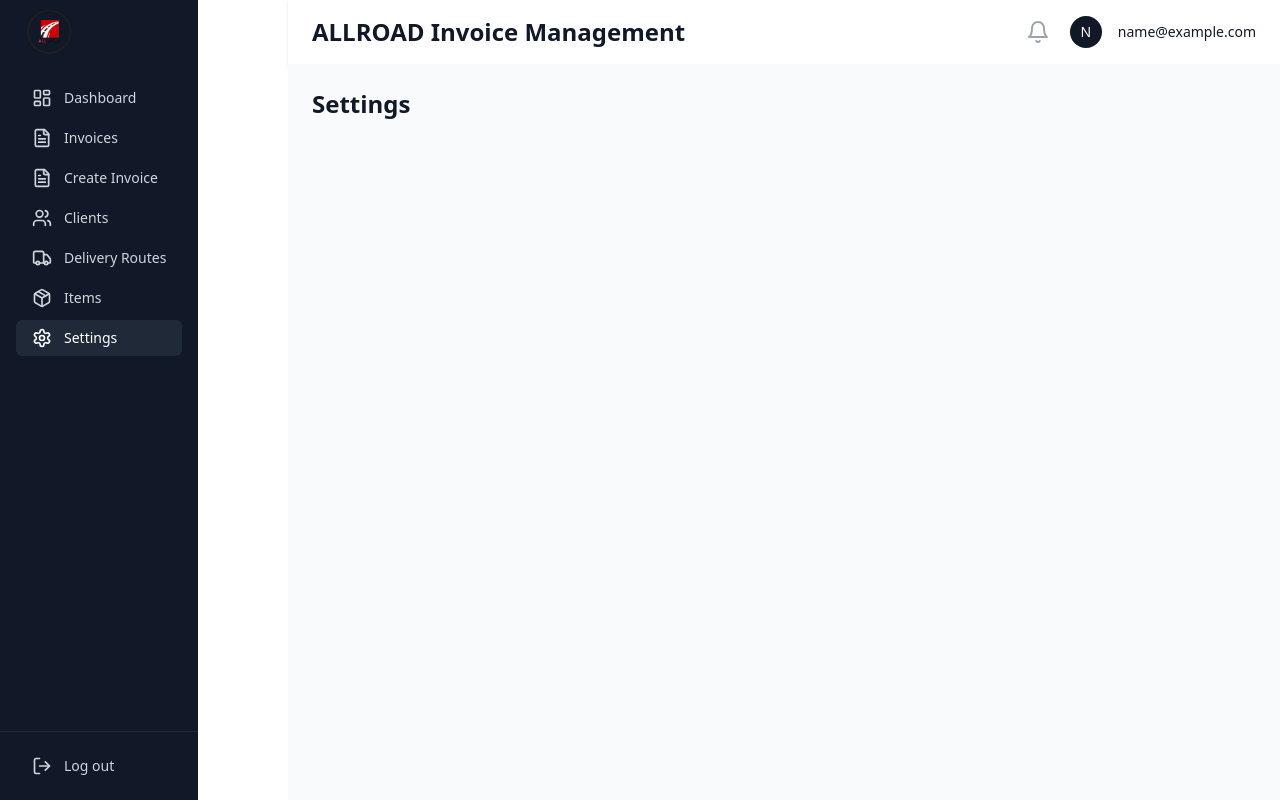
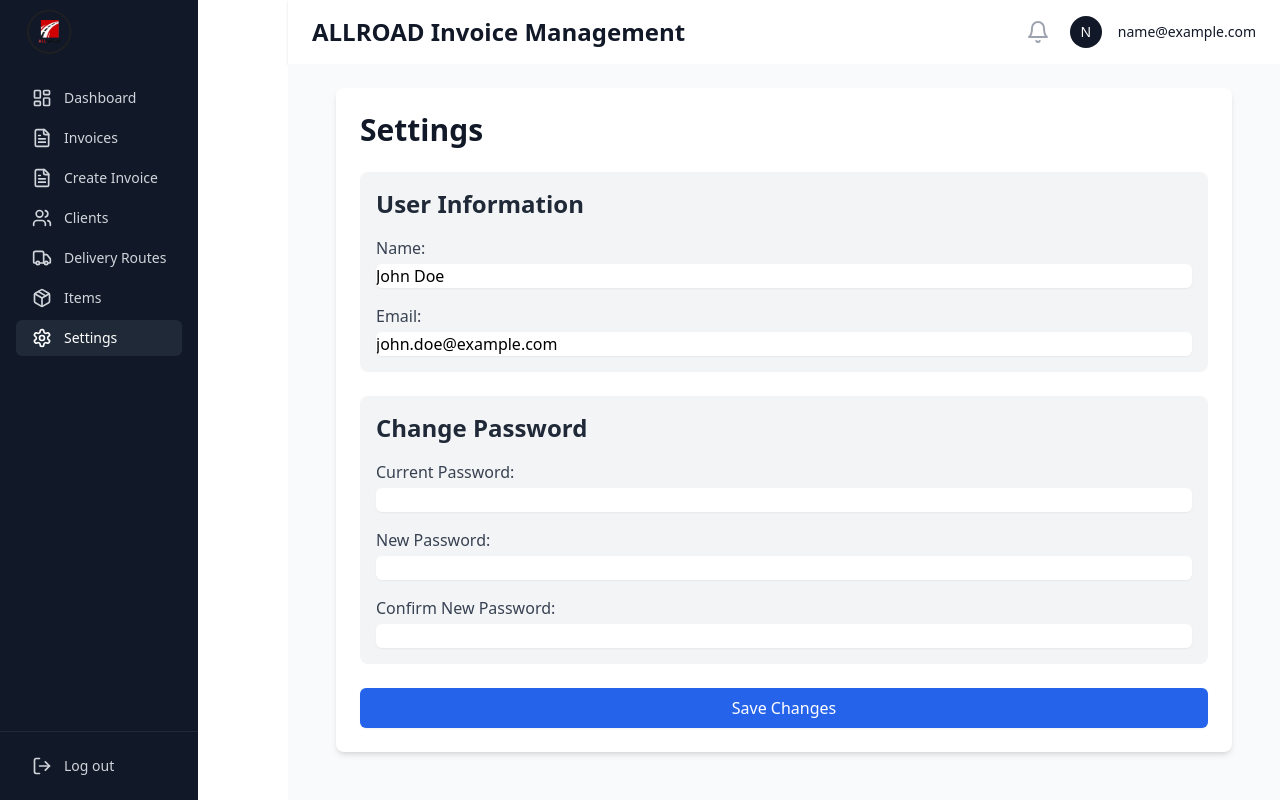
Before and after one commit to BohBOhTN/AllRoad_Invoice, a React (Vite) app in the folder frontend/: page /settings in a window 1280 px wide. Built offline with nearby package versions, Linux system fonts and the light colour scheme; sample sign-in values are in the browser's storage.

Commit message:
Enhance SettingsPage with improved styling and layout

```diff
--- a/frontend/src/pages/SettingsPage.tsx
+++ b/frontend/src/pages/SettingsPage.tsx
@@ -1,10 +1,100 @@
-import React from 'react';
+import React, { useState } from 'react';
 
 export default function SettingsPage() {
+  const [userInfo, setUserInfo] = useState({
+    name: 'John Doe',
+    email: 'john.doe@example.com',
+  });
+
+  const [password, setPassword] = useState({
+    currentPassword: '',
+    newPassword: '',
+    confirmPassword: '',
+  });
+
+  const handleInputChange = (e) => {
+    const { name, value } = e.target;
+    setUserInfo({ ...userInfo, [name]: value });
+  };
+
+  const handlePasswordChange = (e) => {
+    const { name, value } = e.target;
+    setPassword({ ...password, [name]: value });
+  };
+
+  const handleSubmit = (e) => {
+    e.preventDefault();
+    // Handle form submission logic
+  };
+
   return (
-    <div>
-      <h1 className="text-2xl font-semibold text-gray-900">Settings</h1>
-      {/* Add content for Settings page here */}
+    <div className="max-w-4xl mx-auto p-6 bg-white shadow-md rounded-lg">
+      <h1 className="text-3xl font-bold text-gray-900 mb-6">Settings</h1>
+      <form onSubmit={handleSubmit} className="space-y-6">
+        <div className="p-4 bg-gray-100 rounded-lg">
+          <h2 className="text-2xl font-semibold text-gray-800 mb-4">User Information</h2>
+          <div className="space-y-4">
+            <label className="block">
+              <span className="text-gray-700">Name:</span>
+              <input
+                type="text"
+                name="name"
+                value={userInfo.name}
+                onChange={handleInputChange}
+                className="mt-1 block w-full border-gray-300 rounded-md shadow-sm focus:border-indigo-300 focus:ring focus:ring-indigo-200 focus:ring-opacity-50"
+              />
+            </label>
+            <label className="block">
+              <span className="text-gray-700">Email:</span>
+              <input
+                type="email"
+                name="email"
+                value={userInfo.email}
+                onChange={handleInputChange}
+                className="mt-1 block w-full border-gray-300 rounded-md shadow-sm focus:border-indigo-300 focus:ring focus:ring-indigo-200 focus:ring-opacity-50"
+              />
+            </label>
+          </div>
+        </div>
+        <div className="p-4 bg-gray-100 rounded-lg">
+          <h2 className="text-2xl font-semibold text-gray-800 mb-4">Change Password</h2>
+          <div className="space-y-4">
+            <label className="block">
+              <span className="text-gray-700">Current Password:</span>
+              <input
+                type="password"
+                name="currentPassword"
+                value={password.currentPassword}
+                onChange={handlePasswordChange}
+                className="mt-1 block w-full border-gray-300 rounded-md shadow-sm focus:border-indigo-300 focus:ring focus:ring-indigo-200 focus:ring-opacity-50"
+              />
+            </label>
+            <label className="block">
+              <span className="text-gray-700">New Password:</span>
+              <input
+                type="password"
+                name="newPassword"
+                value={password.newPassword}
+                onChange={handlePasswordChange}
+                className="mt-1 block w-full border-gray-300 rounded-md shadow-sm focus:border-indigo-300 focus:ring focus:ring-indigo-200 focus:ring-opacity-50"
+              />
+            </label>
+            <label className="block">
+              <span className="text-gray-700">Confirm New Password:</span>
+              <input
+                type="password"
+                name="confirmPassword"
+                value={password.confirmPassword}
+                onChange={handlePasswordChange}
+                className="mt-1 block w-full border-gray-300 rounded-md shadow-sm focus:border-indigo-300 focus:ring focus:ring-indigo-200 focus:ring-opacity-50"
+              />
+            </label>
+          </div>
+        </div>
+        <button type="submit" className="w-full bg-blue-600 text-white py-2 px-4 rounded-md shadow-sm hover:bg-blue-700 focus:outline-none focus:ring-2 focus:ring-offset-2 focus:ring-blue-500">
+          Save Changes
+        </button>
+      </form>
     </div>
   );
 }
```
